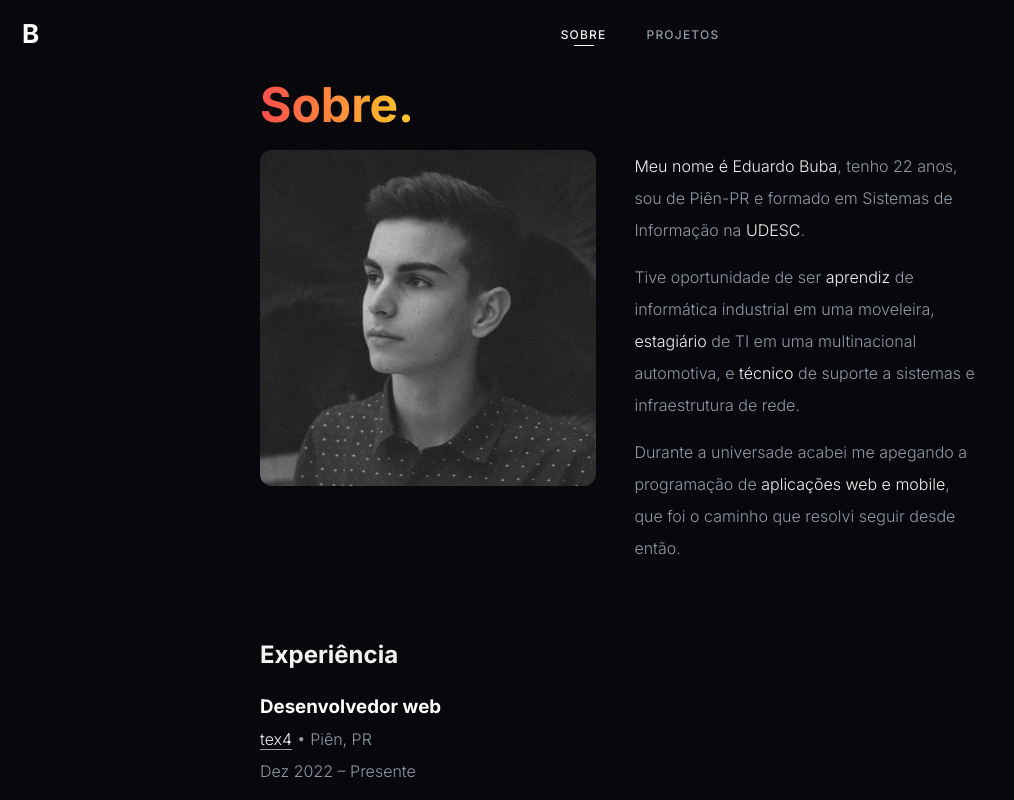
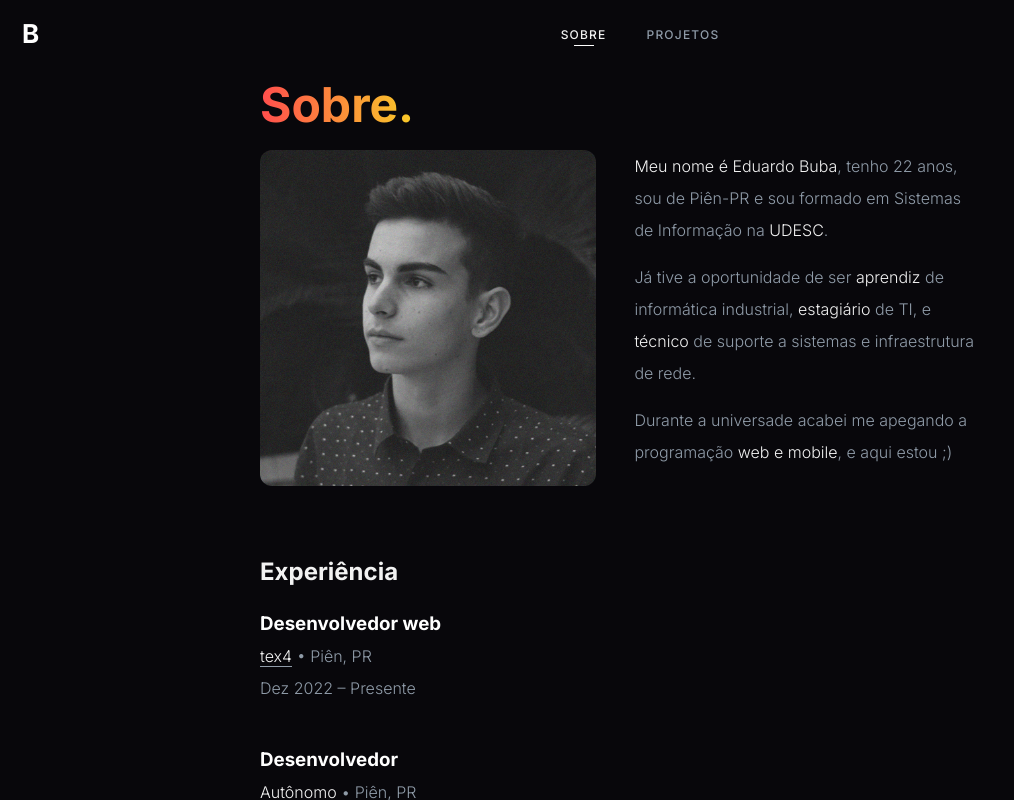
Before and after one commit to eduardobuba21/eduardo-buba-dev, a Next.js app: page /about in a window 1280 px wide. Shown: the whole page, without its empty margins (0-1014 px from the left). Built offline with nearby package versions, Linux system fonts and the light colour scheme.

Commit message:
feat: about page changes

```diff
--- a/src/app/about/page.tsx
+++ b/src/app/about/page.tsx
@@ -104,26 +104,24 @@ export default function About() {
                     <motion.div variants={mVariants.varFade().inUp}>
                       <Paragraph isFirst>
                         <strong>Meu nome é Eduardo Buba</strong>, tenho 22 anos,
-                        sou de Piên-PR e formado em Sistemas de Informação na{' '}
-                        <strong>UDESC</strong>.
+                        sou de Piên-PR e sou formado em Sistemas de Informação
+                        na <strong>UDESC</strong>.
                       </Paragraph>
                     </motion.div>
 
                     <motion.div variants={mVariants.varFade().inUp}>
                       <Paragraph>
-                        Tive oportunidade de ser <strong>aprendiz</strong> de
-                        informática industrial em uma moveleira,{' '}
-                        <strong>estagiário</strong> de TI em uma multinacional
-                        automotiva, e <strong>técnico</strong> de suporte a
-                        sistemas e infraestrutura de rede.
+                        Já tive a oportunidade de ser <strong>aprendiz</strong>{' '}
+                        de informática industrial, <strong>estagiário</strong>{' '}
+                        de TI, e <strong>técnico</strong> de suporte a sistemas
+                        e infraestrutura de rede.
                       </Paragraph>
                     </motion.div>
 
                     <motion.div variants={mVariants.varFade().inUp}>
                       <Paragraph>
-                        Durante a universade acabei me apegando a programação de{' '}
-                        <strong>aplicações web e mobile</strong>, que foi o
-                        caminho que resolvi seguir desde então.
+                        Durante a universade acabei me apegando a programação{' '}
+                        <strong>web e mobile</strong>, e aqui estou ;)
                       </Paragraph>
                     </motion.div>
                   </MotionContainer>
@@ -199,8 +197,8 @@ const Paragraph = styled('p', {
     font-weight: lighter;
   }
   margin-top: ${(p) => (p.isFirst ? '10px' : '0')};
+  margin-bottom: 15px;
   ${mq[1]} {
     margin-top: 0;
-    margin-bottom: 15px;
   }
 `;
```
